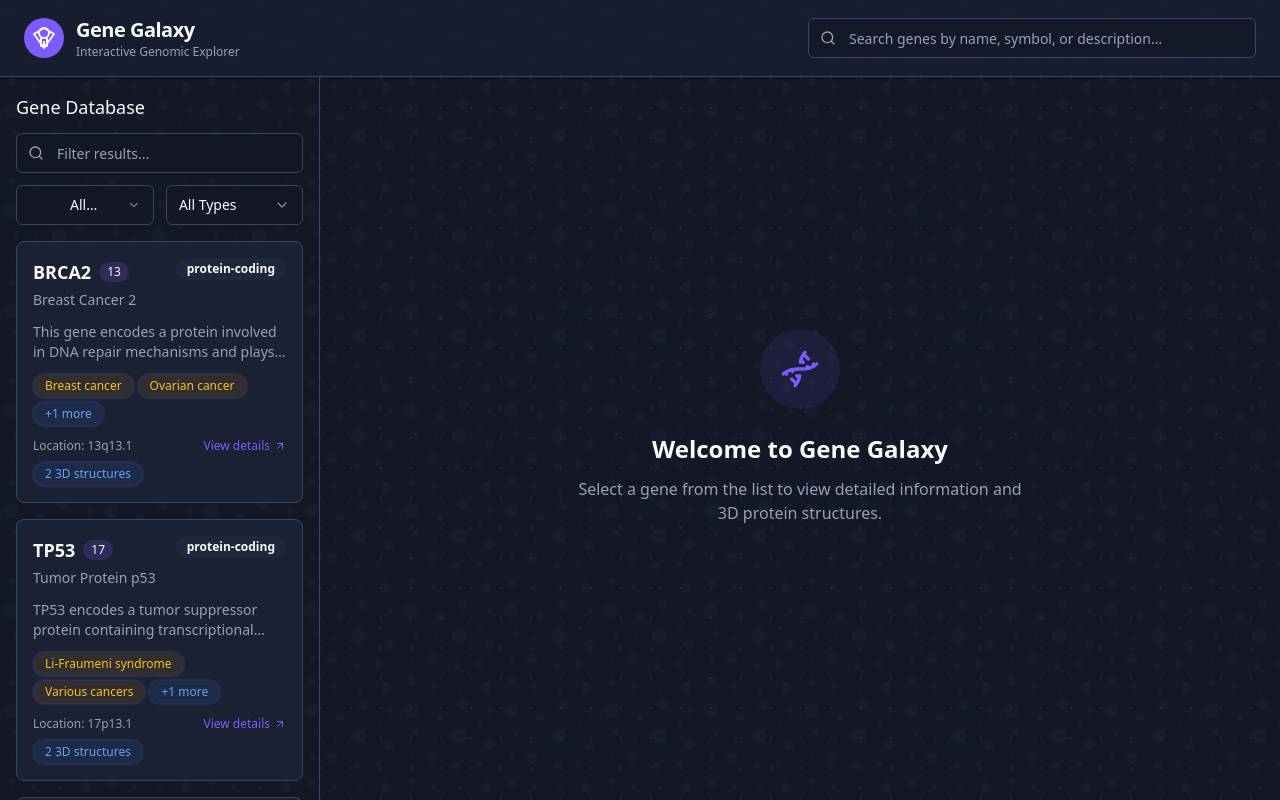
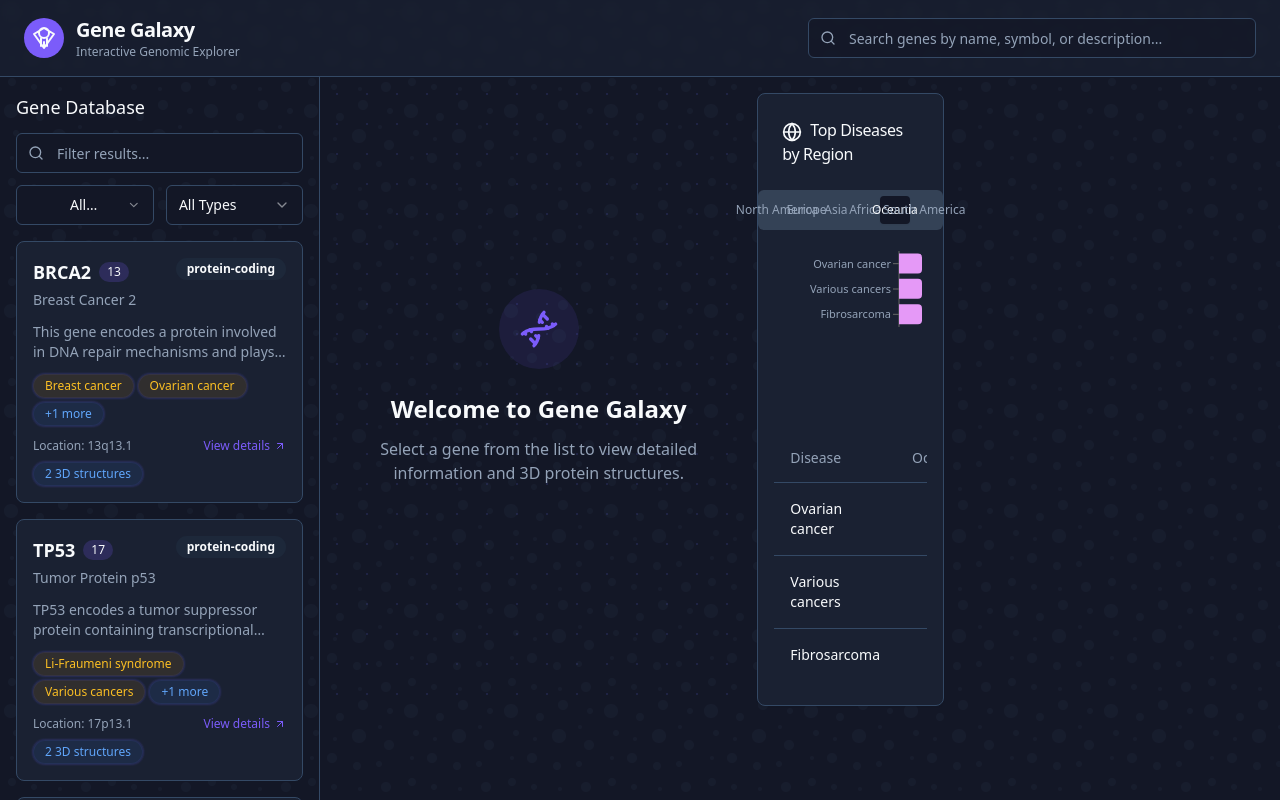
Before and after one commit to atharvbellikar/gene-galaxy-explorer, a React (Vite) app: page / in a window 1280 px wide. Built offline with nearby package versions, Linux system fonts and the light colour scheme.

Commit message:
Fix: Move DiseasesByRegion component
Move the DiseasesByRegion component to the right side of the sidebar, below the welcome message.

```diff
--- a/src/pages/Index.tsx
+++ b/src/pages/Index.tsx
@@ -1,11 +1,10 @@
-
 import React, { useState, useEffect } from 'react';
 import Header from '@/components/Header';
 import GeneList from '@/components/GeneList';
 import GeneDetail from '@/components/GeneDetail';
 import MoleculeViewer from '@/components/MoleculeViewer';
 import EmptyState from '@/components/EmptyState';
-import DiseasesByRegion from '@/components/DiseasesByRegion'; // Add this import
+import DiseasesByRegion from '@/components/DiseasesByRegion';
 import { Gene, ViewMode } from '@/lib/types';
 import { mockGenes, filterGenes } from '@/lib/gene-data';
 import { toast } from 'sonner';
@@ -17,32 +16,27 @@ const Index = () => {
   const [viewMode, setViewMode] = useState<ViewMode>('list');
   const [structureData, setStructureData] = useState<{ url: string; title: string } | null>(null);
 
-  // Handle search
   useEffect(() => {
     const filtered = filterGenes({ search: searchTerm });
     setGenes(filtered);
   }, [searchTerm]);
 
-  // Handle gene selection
   const handleSelectGene = (gene: Gene) => {
     setSelectedGene(gene);
     setViewMode('detail');
     toast.success(`Selected gene: ${gene.symbol}`);
   };
 
-  // Handle back navigation
   const handleBackToList = () => {
     setViewMode('list');
     setSelectedGene(null);
   };
 
-  // Handle back from structure view
   const handleBackFromStructure = () => {
     setViewMode('detail');
     setStructureData(null);
   };
 
-  // Handle structure view
   const handleViewStructure = (url: string, title: string) => {
     setStructureData({ url, title });
     setViewMode('structure');
@@ -53,7 +47,6 @@ const Index = () => {
       <Header onSearch={setSearchTerm} />
 
       <main className="flex-1 overflow-hidden flex">
-        {/* Sidebar - always visible */}
         <div className="w-full md:w-1/3 lg:w-1/4 border-r border-border p-4 overflow-hidden flex flex-col h-full">
           <h2 className="text-lg font-medium mb-3 text-foreground">Gene Database</h2>
           <GeneList
@@ -61,37 +54,53 @@ const Index = () => {
             onSelectGene={handleSelectGene}
             selectedGeneId={selectedGene?.id}
           />
+        </div>
 
-          {/* Add the diseases by region component to the sidebar */}
-          <div className="mt-4 h-96">
+        <div className="hidden md:flex flex-1 h-full overflow-hidden">
+          <div className="w-2/3 p-4">
+            {viewMode === 'list' && (
+              <div className="flex">
+                <div className="flex-1">
+                  <EmptyState />
+                </div>
+                <div className="w-1/3 pl-4">
                   <DiseasesByRegion genes={genes} />
                 </div>
               </div>
-
-        {/* Main content area */}
-        <div className="hidden md:block flex-1 h-full overflow-hidden">
-          {viewMode === 'list' && (
-            <EmptyState />
             )}
 
             {viewMode === 'detail' && selectedGene && (
+              <div className="flex">
+                <div className="flex-1">
                   <GeneDetail
                     gene={selectedGene}
                     onBack={handleBackToList}
                     onViewStructure={handleViewStructure}
                   />
+                </div>
+                <div className="w-1/3 pl-4">
+                  <DiseasesByRegion genes={genes} />
+                </div>
+              </div>
             )}
 
             {viewMode === 'structure' && structureData && (
+              <div className="flex">
+                <div className="flex-1">
                   <MoleculeViewer
                     url={structureData.url}
                     title={structureData.title}
                     onBack={handleBackFromStructure}
                   />
+                </div>
+                <div className="w-1/3 pl-4">
+                  <DiseasesByRegion genes={genes} />
+                </div>
+              </div>
             )}
           </div>
+        </div>
 
-        {/* Mobile view logic - different content based on view mode */}
         <div className="block md:hidden flex-1 h-full overflow-hidden">
           {viewMode === 'list' ? (
             <EmptyState />
```
Lines whose indentation alone changed are shown as unchanged.
